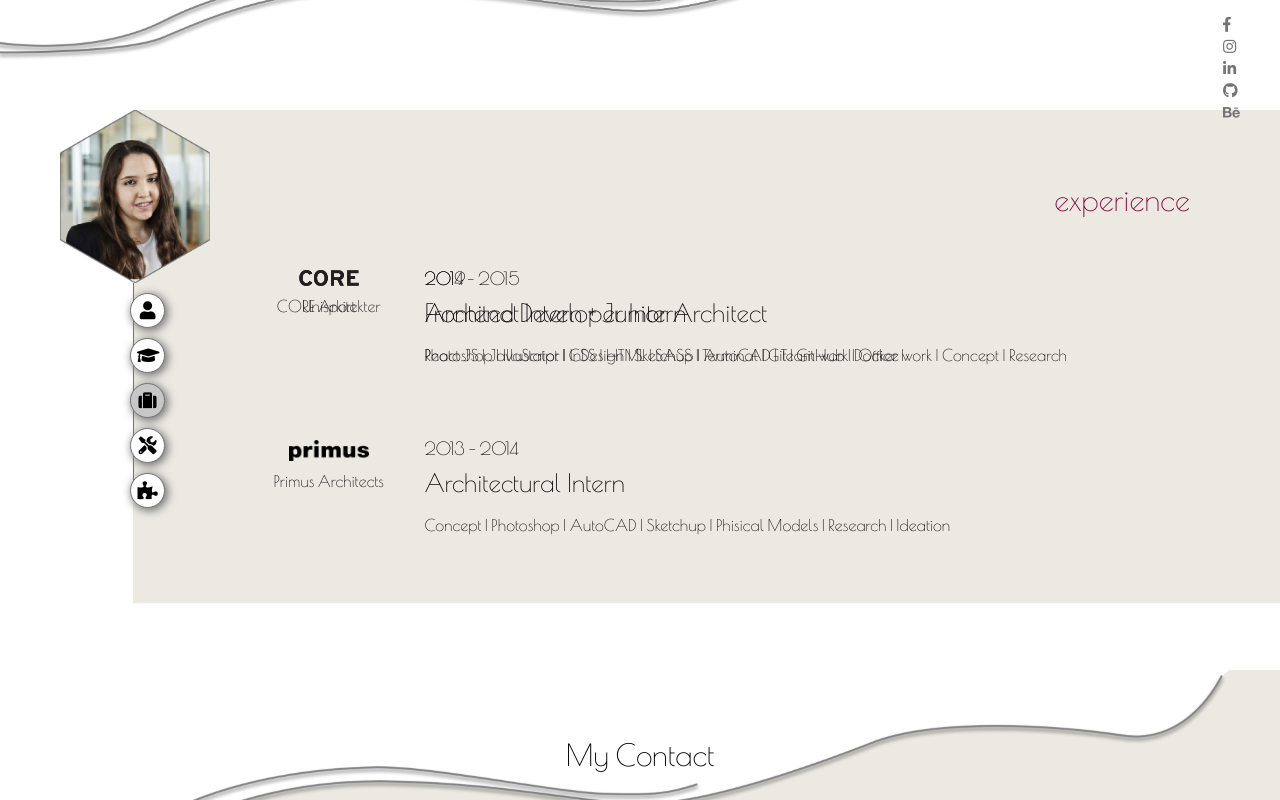
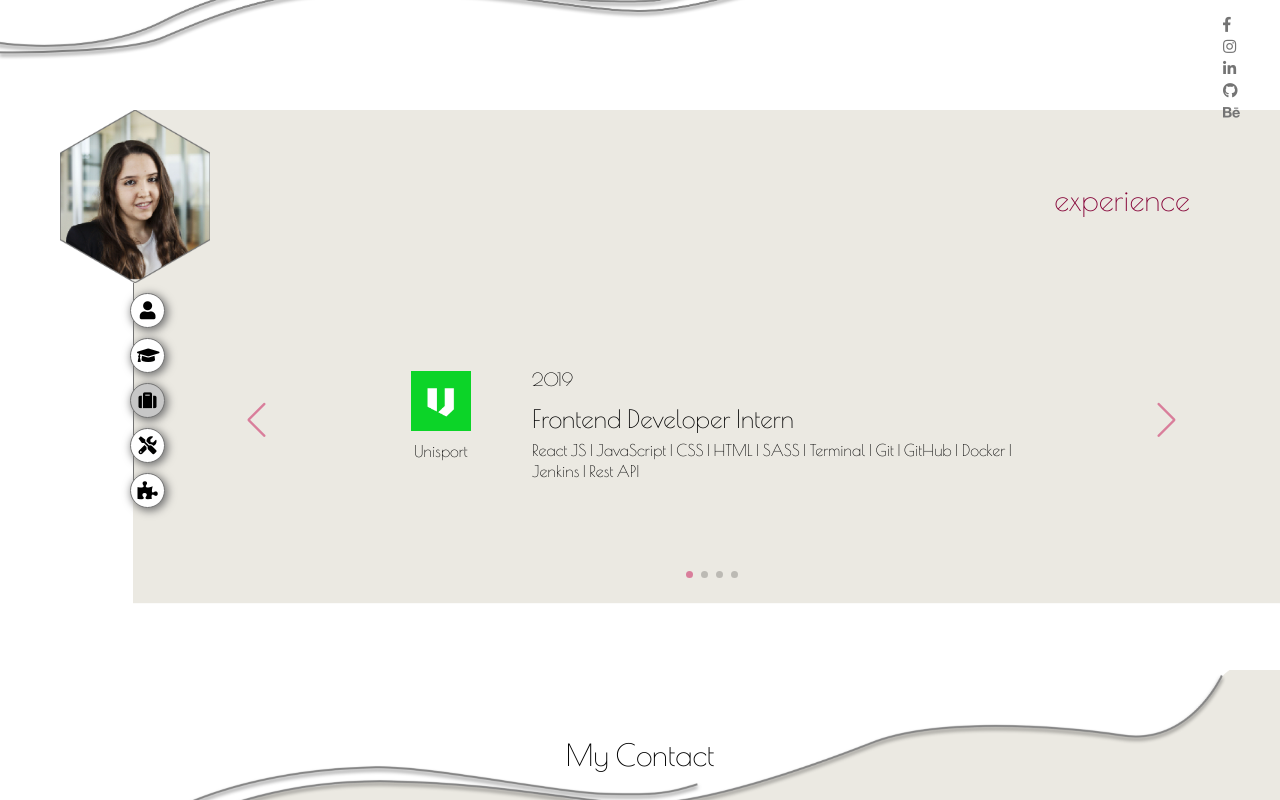
Before and after one commit to JulianaMota/portfolio-2019, a website: page index.html in a window 1280 px wide. Both pictures are taken after a click on the button 147 px from the left and 3473 px from the top of the page. Shown: the part 3073-3873 px from the top of the page. Drawn offline with nearby package versions, Linux system fonts and the light colour scheme; no server answers.

Commit message:
swiper working on desktop

```diff
--- a/css/style.css
+++ b/css/style.css
@@ -461,6 +461,7 @@ nav a:hover {
   grid-column: 1/2;
   grid-row: 1/2;
   width: 100px;
+  z-index: 1;
 }
 #about .about-menu .about-btn {
   grid-column: 1/2;
@@ -483,6 +484,7 @@ nav a:hover {
   text-align: center;
   box-shadow: 2px 2px 8px 1px var(--color-darkgrey);
   outline: none;
+  z-index: 1;
 }
 #about .about-menu .about-btn button i {
   font-size: 18px;
@@ -493,11 +495,10 @@ nav a:hover {
   position: absolute;
   left: 50px;
   height: 110%;
-  z-index: -2;
 }
 /************ABOUT DETAIL *********/
 #about .about-menu .detail-about {
-  z-index: -3;
+  /* z-index: -3; */
   grid-column: 2/3;
   grid-row: 1/3;
   min-height: 500px;
@@ -582,19 +583,42 @@ nav a:hover {
 /*********ARTICLE EXPERIENCE**************/
 #experience-article {
   display: grid;
-  grid-template: auto auto auto/ 1fr;
+  grid-template: 1fr 3fr/ 1fr;
   grid-row-gap: 20px;
   margin-bottom: 20px;
 }
-#experience-article section div #core {
+#experience-article .swiper-container {
+  grid-row: 2/3;
+  grid-column: 1/2;
+  width: 100%;
+}
+#experience-article .swiper-wrapper {
+  width: 100%;
+}
+#experience-article .swiper-slide {
+  display: flex;
+  align-items: center;
+}
+#experience-article .swiper-button-prev::after,
+#experience-article .swiper-button-next::after {
+  display: none;
+}
+#experience-article .swiper-pagination-bullet-active {
+  background-color: var(--color-pink);
+}
+#experience-article .swiper-pagination-bullet {
+  height: 7px;
+  width: 7px;
+}
+#experience-article section div .size1 {
   width: 60px;
 }
-#experience-article section div #primus {
+#experience-article section div .size2 {
   width: 80px;
 }
 #experience-article section div .exp-name,
 #experience-article section .projects-exp {
-  display: none;
+  /* display: none; */
 }
 /*********ARTICLE SOFTWARE**************/
 #software-article {
@@ -1260,6 +1284,7 @@ footer div a {
     width: 35px;
     height: 35px;
     outline: none;
+    cursor: pointer;
   }
   #about .about-menu .about-btn button i {
     font-size: 18px;
@@ -1271,7 +1296,6 @@ footer div a {
   .vl2 {
     left: 73px;
     height: 100%;
-    z-index: -2;
   }
   /************ABOUT DETAIL DESKTOP*********/
   #about .about-menu .detail-about {
@@ -1386,21 +1410,43 @@ footer div a {
   /*********ARTICLE EXPERIENCE DESKTOP**************/
   #experience-article {
     display: grid;
-    grid-template: 100px auto auto/ 1fr;
-    grid-row-gap: 20px;
+    grid-template: 100px 1fr / 1fr;
+    grid-row-gap: 0;
     margin-bottom: 20px;
   }
-  #experience-article #core-section {
+  #experience-article .swiper-container {
     grid-row: 2/3;
     grid-column: 1/2;
-  }
-  #experience-article #primus-section {
-    grid-row: 3/4;
-    grid-column: 1/2;
-  }
+    width: 100%;
+  }
+  #experience-article .swiper-wrapper {
+    width: 100%;
+  }
+  #experience-article .swiper-slide {
+    display: flex;
+    align-items: center;
+  }
+  #experience-article .swiper-button-prev::after,
+  #experience-article .swiper-button-next::after {
+    display: block;
+    font-size: 35px;
+    color: var(--color-pink);
+  }
+  #experience-article .swiper-pagination-bullet-active {
+    background-color: var(--color-pink);
+  }
+  #experience-article .swiper-pagination-bullet {
+    height: 7px;
+    width: 7px;
+  }
+
   #experience-article .exp-grid {
+    width: 70%;
+    margin: auto;
     display: grid;
     grid-template: 30px 30% auto / 1fr 4fr;
+    row-gap: 5%;
+    column-gap: 4%;
   }
   #experience-article .exp-grid .exp-title {
     grid-column: 1/2;
@@ -1408,11 +1454,11 @@ footer div a {
     display: flex;
     flex-direction: column;
   }
-  #experience-article section div #core {
+  #experience-article section div .size1 {
     width: 60px;
     align-self: center;
   }
-  #experience-article section div #primus {
+  #experience-article section div .size2 {
     align-self: center;
     width: 80px;
   }
@@ -1425,6 +1471,7 @@ footer div a {
   #experience-article section div .exp-name {
     align-self: center;
     padding-top: 10px;
+    text-align: center;
   }
 
   /*********ARTICLE SOFTWARE DESKTOP**************/
--- a/index.html
+++ b/index.html
@@ -270,7 +270,7 @@
           <button data-action="hob"><i class="fas fa-puzzle-piece"></i></button>
         </div>
         <div class="detail-about">
-          <article id="about-article" class="">
+          <article id="about-article">
             <h2>about</h2>
             <div class="values">
               <h3>values</h3>
@@ -393,11 +393,14 @@
           </article>
           <article id="experience-article" class="hide">
             <h2>experience</h2>
-            <section id="core-section" class="exp-grid">
+            <div class="swiper-container">
+              <div class="swiper-wrapper">
+                <div class="swiper-slide">
+                  <section class="exp-grid">
                     <div class="exp-title">
                       <img
-                  id="core"
-                  src="images/core_logo_452x120.png"
+                        class="size1"
+                        src="images/unisport-logo_400x400.png"
                         alt="core logo"
                       />
                       <h3 class="exp-name">Unisport</h3>
@@ -405,14 +408,34 @@
                     <p>2019</p>
                     <h3>Frontend Developer Intern</h3>
                     <p class="projects-exp">
-                React JS | JavaScript | CSS | HTML | SASS | Terminal | Git |
-                GitHub | Docker |
+                      React JS | JavaScript | CSS | HTML | SASS | Terminal | Git
+                      | GitHub | Docker | Jenkins | Rest API
                     </p>
                   </section>
-            <section id="core-section" class="exp-grid">
+                </div>
+                <div class="swiper-slide">
+                  <section class="exp-grid">
                     <div class="exp-title">
                       <img
-                  id="core"
+                        class="size2"
+                        src="images/mad-find-logo_479x111.png"
+                        alt="madfind logo"
+                      />
+                      <h3 class="exp-name">Madfind</h3>
+                    </div>
+                    <p>2019</p>
+                    <h3>Volunteer Web Designer</h3>
+                    <p class="projects-exp">
+                      Ideation | Prototyping | Adobe XD | Invision | UX & UI
+                      Design | Wireframes
+                    </p>
+                  </section>
+                </div>
+                <div class="swiper-slide">
+                  <section class="exp-grid">
+                    <div class="exp-title">
+                      <img
+                        class="size1"
                         src="images/core_logo_452x120.png"
                         alt="core logo"
                       />
@@ -421,14 +444,16 @@
                     <p>2014 - 2015</p>
                     <h3>Architect Intern + Junior Architect</h3>
                     <p class="projects-exp">
-                Photoshop | Illustator | InDesign | Sketchup | AutoCAD | Team
-                work | Office work | Concept | Research
+                      Photoshop | Illustator | InDesign | Sketchup | AutoCAD |
+                      Team work | Office work | Concept | Research
                     </p>
                   </section>
-            <section id="primus-section" class="exp-grid">
+                </div>
+                <div class="swiper-slide">
+                  <section class="exp-grid">
                     <div class="exp-title">
                       <img
-                  id="primus"
+                        class="size2"
                         src="images/logo-nyt-68x182.png"
                         alt="primus logo"
                       />
@@ -437,10 +462,19 @@
                     <p>2013 - 2014</p>
                     <h3>Architectural Intern</h3>
                     <p class="projects-exp">
-                Concept | Photoshop | AutoCAD | Sketchup | Phisical Models |
-                Research | Ideation
+                      Concept | Photoshop | AutoCAD | Sketchup | Phisical Models
+                      | Research | Ideation
                     </p>
                   </section>
+                </div>
+              </div>
+              <!-- pagination -->
+              <div class="swiper-pagination"></div>
+
+              <!-- navigation buttons -->
+              <div class="swiper-button-prev"></div>
+              <div class="swiper-button-next"></div>
+            </div>
           </article>
           <article id="software-article" class="hide">
             <h2>software</h2>
--- a/js/index.js
+++ b/js/index.js
@@ -298,6 +298,26 @@ function expClicked() {
   expBtn.style.backgroundColor = currentBtnColor;
   sofBtn.style.backgroundColor = normalBtnColor;
   hobBtn.style.backgroundColor = normalBtnColor;
+
+  // swiper exp
+  const expSwiper = new Swiper("#experience-article .swiper-container", {
+    // Optional parameters
+    direction: "horizontal",
+    loop: true,
+    updateOnWindowResize: true,
+    initialSlide: 0,
+
+    //pagination
+    pagination: {
+      el: ".swiper-pagination",
+      clickable: true
+    },
+    // Navigation arrows
+    navigation: {
+      nextEl: ".swiper-button-next",
+      prevEl: ".swiper-button-prev"
+    }
+  });
 }
 //software
 function sofClicked() {
@@ -469,3 +489,41 @@ function navCliked(event) {
     document.querySelector("#worktag svg .b").classList.remove("strokeBlack");
   }
 }
+
+// swiper exp
+const expSwiper = new Swiper(".swiper-container", {
+  // Optional parameters
+  direction: "horizontal",
+  loop: true,
+  updateOnWindowResize: true,
+  initialSlide: 1,
+  autoplay: {
+    delay: 5000
+  },
+  //pagination
+  pagination: {
+    el: ".swiper-pagination"
+  },
+  // Navigation arrows
+  navigation: {
+    nextEl: ".swiper-button-next",
+    prevEl: ".swiper-button-prev"
+  },
+  breakpoints: {
+    // when window width is >= 320px
+    320: {
+      // slidesPerView: 2,
+      // spaceBetween: 20
+    },
+    // when window width is >= 480px
+    480: {
+      // slidesPerView: 3,
+      // spaceBetween: 30
+    },
+    // when window width is >= 640px
+    640: {
+      // slidesPerView: 4,
+      // spaceBetween: 40
+    }
+  }
+});
```
Also changed, not shown: images/mad-find-logo_479x111.png (added), images/unisport-logo_400x400.png (added). Lines whose indentation alone changed are shown as unchanged.
